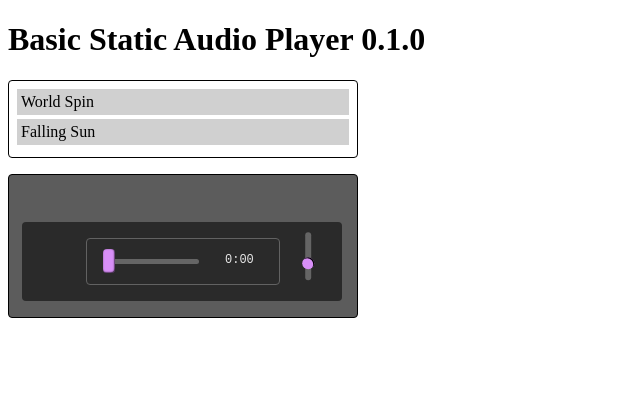
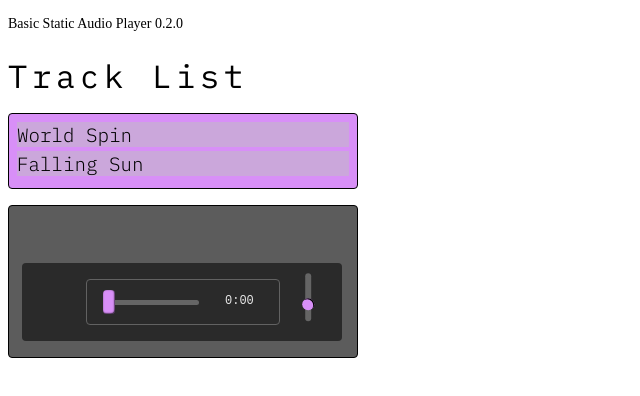
Before and after one commit to echo-dave/jsMusicPlayer, a plain HTML site: page index.html in a window 1280 px wide. Shown: the whole page, without its empty margins (0-640 px from the left). Drawn offline with Linux system fonts and the light colour scheme.

Commit message:
basic styling of track list, added title fonts.

```diff
--- a/index.html
+++ b/index.html
@@ -4,27 +4,34 @@
     <meta charset="UTF-8">
     <meta http-equiv="X-UA-Compatible" content="IE=edge">
     <meta name="viewport" content="width=device-width, initial-scale=1.0">
-    <!-- <link rel="stylesheet" type="text/css" href="normalize.css"> -->
     <link rel="stylesheet" type="text/css" href="styles.css">
     <link rel="stylesheet" type="text/css" href="slider.css">
+    <link rel="stylesheet" href="typography.css">
 
     <title>Basic MP3 Player</title>
 </head>
 <body>
-<div id="main"></div>
+<div id="main">
+    <p>Basic Static Audio Player 0.2.0</p>
 
-<div id="trackList">
-    <span class="track" onclick="loadAudio(`./WorldSpin 1.6.mp3`, this.innerText)">World Spin</span>
-    <span class="track" onclick="loadAudio(`./Falling Sun 1.7.mp3`, this.innerText)">Falling Sun</span>
+<!-- static track list  -->
+    <div id="trackListContainer">
+        <h1>Track List</h1>
+        <div id="trackList">
+
+            <h2 class="track" onclick="loadAudio(`./WorldSpin 1.6.mp3`, this.innerText)">World Spin</h2>
+            <h2 class="track" onclick="loadAudio(`./Falling Sun 1.7.mp3`, this.innerText)">Falling Sun</h2>
+
+        </div>
+    </div>
+
+<!-- javascript will populate the player onto the page here -->
+    <div id="player"></div>
 
 </div>
 
-<div id="player"></div>
+<script src="./audio.js"></script>
+
 </body>
-<script src="./audio.js"></script>
-<script>
-   let main = document.getElementById('main');
-    main.innerHTML = "<h1>Basic Static Audio Player 0.1.0</h1>";
 
-</script>
 </html>
--- a/styles.css
+++ b/styles.css
@@ -1,3 +1,5 @@
+
+@import url('https://fonts.googleapis.com/css2?family=IBM+Plex+Mono:wght@300;400&display=swap');
 :root {
     --light-font: rgb(231, 231, 231);
     --accent-color: rgb(216, 143, 247);
@@ -6,6 +8,8 @@
     /* --slide-handle: rgba(207, 207, 207, 0.894); */
     --slide-handle:var(--accent-color);
     --play-pause:var(--accent-color);
+    --title-font-family: 'IBM Plex Mono', monospace;
+    --title-tracking:.15em;
 }
 
 span, input {
@@ -98,11 +102,13 @@ span, input {
     padding: .5em;
     margin: 1em 0;
     box-sizing: border-box;
+    background: var(--accent-color);
 }
-#trackList span {
-    padding: .25em 0 .25rem .25em;
-    margin-bottom: .25em;
-    background-color: #d0d0d0;
+#trackList h2 {
+    /* padding: .25em 0 .25rem .25em; */
+    /* margin-bottom: .25em; */
+    margin-top:0px;
+    background-color: rgb(191, 191, 191,.5);
     display: block;
     cursor: pointer;
 }
@@ -120,9 +126,10 @@ span, input {
     margin-inline-end: auto;
 }
 #songTitle {
-    font-family: 'Courier New', Courier, monospace;
-    font-size: 1.5em;
+    font-family: var(--title-font-family);
+    font-size: 1.75em;
     color: var(--light-font);
+    letter-spacing: var(--title-tracking);
 }
 
 /* input range styles */
--- /dev/null
+++ b/typography.css
@@ -0,0 +1,20 @@
+h1,h2,h3{
+    font-family: var(--title-font-family);
+    margin-bottom: .2em;
+    font-weight: 400;
+}
+
+h1 {
+    font-size: 2em;
+    letter-spacing: var(--title-tracking);
+}
+
+h2 {
+    font-size: 1.2em;
+    font-weight: 300;
+}
+
+p {
+    font-size: .875em;
+    line-height: 1.4em;
+}
```
